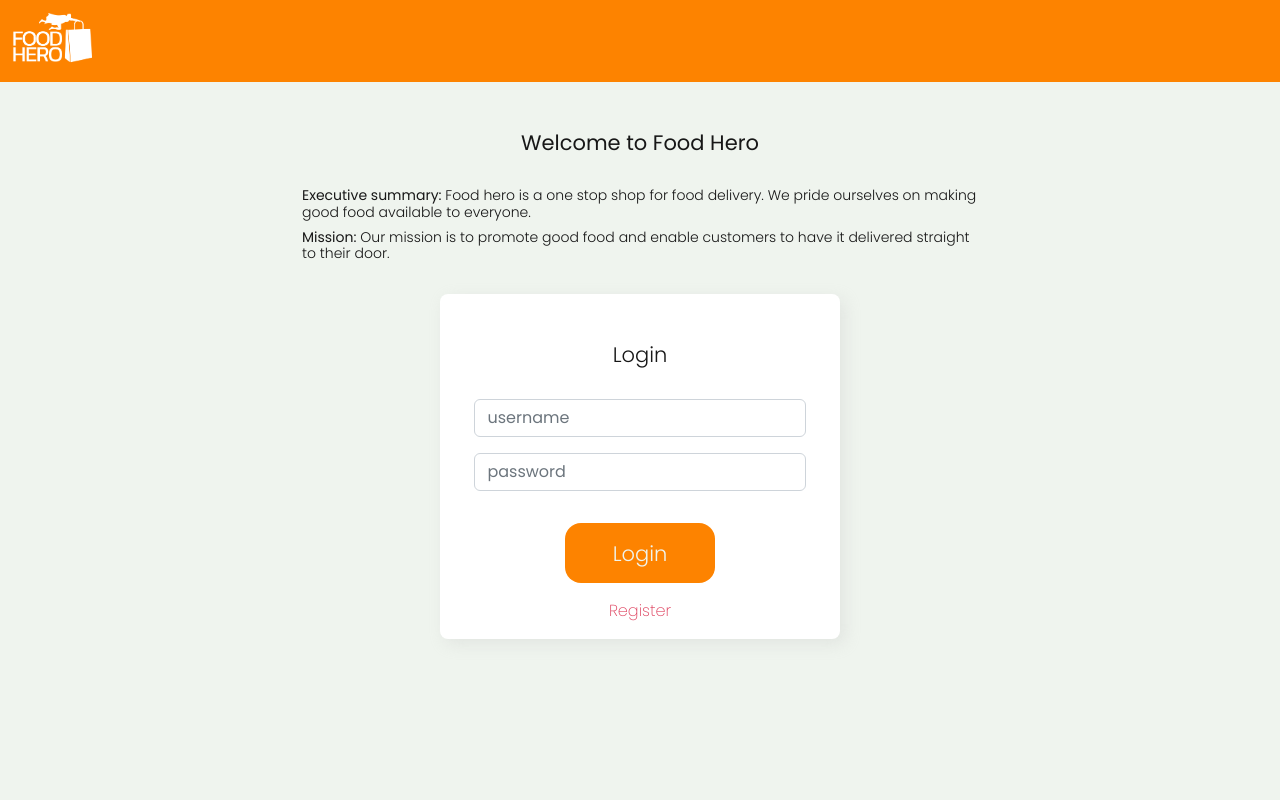
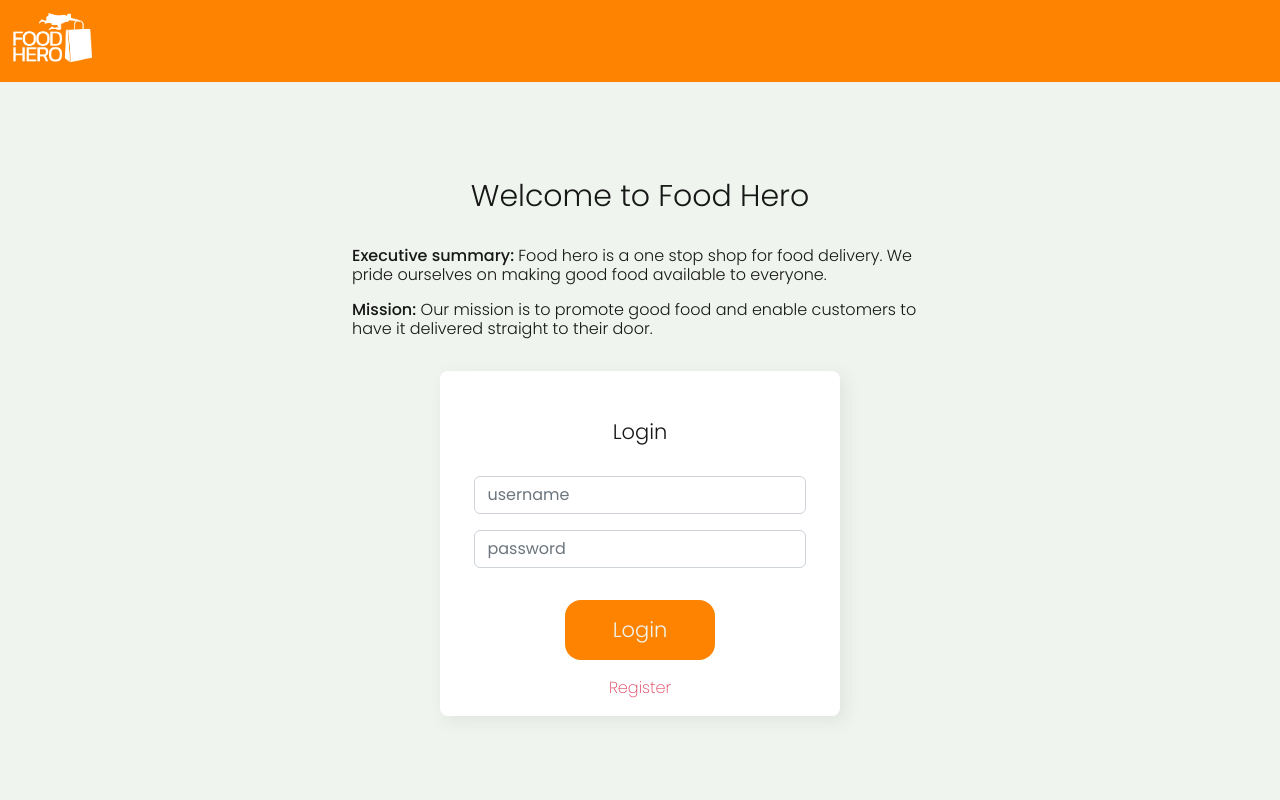
Before and after one commit to Fred374/project_2, an Angular app in the folder project_2_front/: page /login in a window 1280 px wide. Shown: the top 800 px of the page. Built offline with nearby package versions, Linux system fonts and the light colour scheme.

Commit message:
Minor UI improvements

```diff
--- a/project_2_front/src/app/components/login/login.component.css
+++ b/project_2_front/src/app/components/login/login.component.css
@@ -3,10 +3,11 @@ input {
 }
 
 #loginDiv{
-    max-width: 700px;
+    max-width: 600px;
     margin: 0 auto 2rem auto;
     display: flex;
     justify-content: center;
+    padding-top: 3rem;
 }
 
 #fieldsDiv{
@@ -28,6 +29,19 @@ h2 {
     text-align: center;
 }
 
+#welcomeHeader {
+    font-size: 30px;
+}
+
+h3 {
+    margin-bottom: 1rem;
+    font-size: 16px;
+}
+
+b {
+    font-weight: 500;
+}
+
 .form-control {
     margin: 1rem auto 1rem auto;
     width: 90%;
--- a/project_2_front/src/app/components/login/login.component.html
+++ b/project_2_front/src/app/components/login/login.component.html
@@ -6,7 +6,7 @@
   <!-- Input box for login-->
   <div class="row">
     <div class="col">
-      <h2><b>Welcome to Food Hero</b></h2>
+      <h2 id="welcomeHeader">Welcome to Food Hero</h2>
       <br />
       <!-- <p >{{user.userFirstName}}</p> -->
       <h3><b>
```
